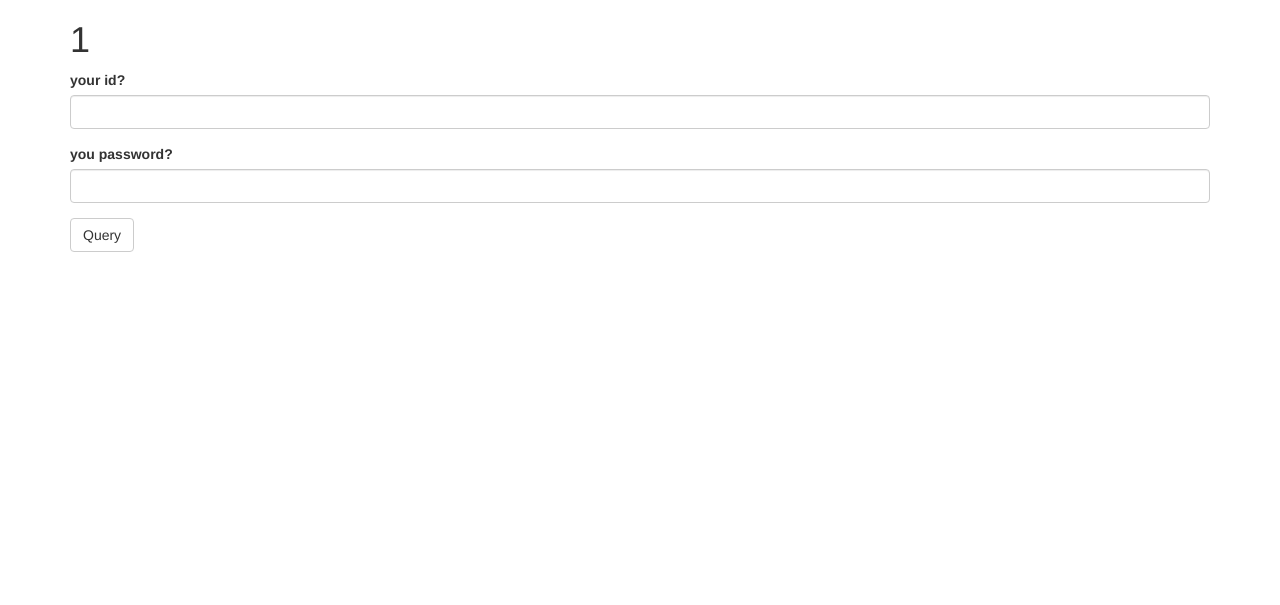
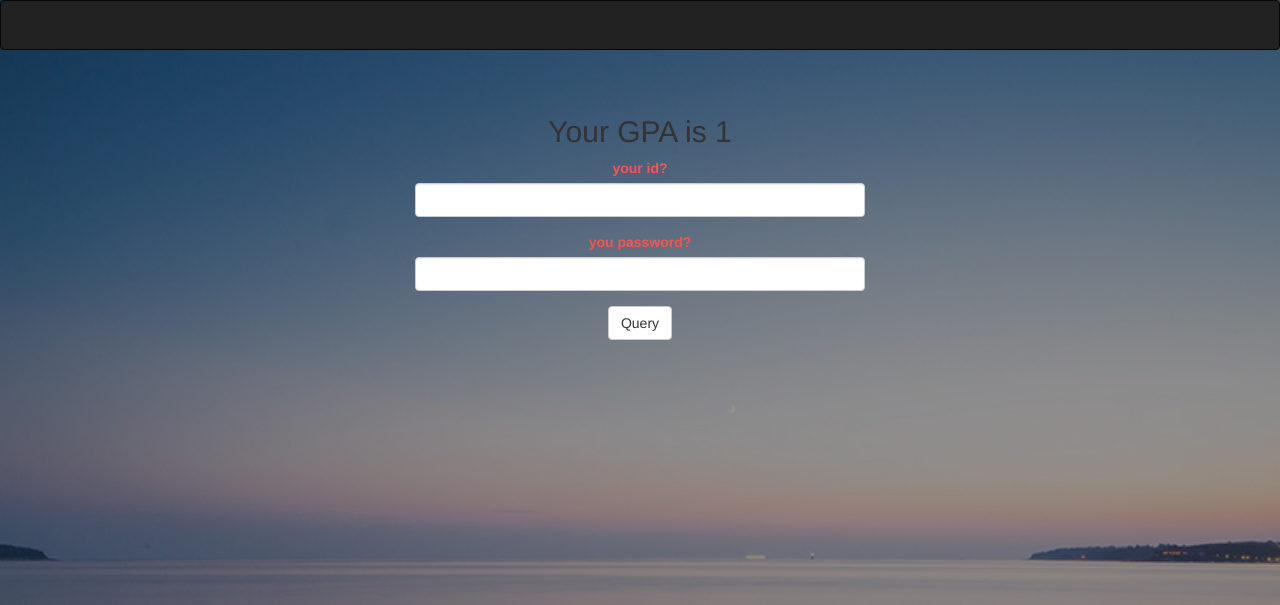
Before and after one commit to dianjiweiling/gpa, a Flask app: page / in a window 1280 px wide. Shown: the top 605 px of the page. Run offline with Flask 2, Linux system fonts and the light colour scheme; the visitor is signed in with stand-in values (Sample User, id 1); some libraries are stand-ins or nearby versions.

Commit message:
make the html better

```diff
--- a/app/main/views.py
+++ b/app/main/views.py
@@ -17,10 +17,12 @@ def index():
         print session['GPA']
         if session['GPA'] > 0:
             session['yes'] = True
-            student = Student(student_id=form.nameid.data)
-            info = Info(gpa=session['GPA'], student=student)
-            db.session.add_all([student, info])
-            db.session.commit()
+            student = Student.query.filter_by(student_id=form.nameid.data).first()
+            if student is None:
+                student = Student(student_id=form.nameid.data)
+                info = Info(gpa=session['GPA'], student=student)
+                db.session.add_all([student, info])
+                db.session.commit()
         else:
             flash(u'Your ID or Password is WRONG~')
             session['yes'] = False
--- a/app/static/homework.css
+++ b/app/static/homework.css
@@ -6,12 +6,19 @@ body {
   background-repeat: no-repeat;
   background-size: cover;
   font-family: Helvetica, Arial, sans-serif;
+  text-align: center;
 }
 
+.container {
+  margin: 0 auto;
+}
 .main-content {
   width: 500px;
-  padding: 20px 20px 20px 20px;
-  border: 1px solid #dddddd;
-  margin: 30px auto 0 auto;
-  background: #ffffff;
+  padding: 25px;
+  margin: 0 auto;
+  background-color: rgba(0,0,0,0)
 }
+
+.control-label {
+  color: #FF5151
+}
--- a/app/templates/base.html
+++ b/app/templates/base.html
@@ -4,11 +4,28 @@
 
 {% block head %}
 {{ super() }}
-
+<link rel="shortcut icon" href="{{ url_for('static', filename='favicon.ico') }}" type="image/x-icon">
+<link rel="icon" href="{{ url_for('static', filename='favicon.ico') }}" type="image/x-icon">
+<link rel="stylesheet" href="{{ url_for('static', filename='homework.css') }}" type="text/css">
 {% endblock %}
 
 {% block navbar %}
-
+<div class="navbar navbar-inverse" role="navigation">
+    <div class="container">
+        <div class="navbar-header">
+            <button type="button" class="navbar-toggle" data-toggle="collapse" data-target=".navbar-collapse">
+                <span class="sr-only">Toggle navigation</span>
+                <span class="icon-bar"></span>
+                <span class="icon-bar"></span>
+                <span class="icon-bar"></span>
+            </button>
+        </div>
+        <div class="navbar-collapse collapse">
+            <ul class="nav navbar-nav">
+            </ul>
+        </div>
+    </div>
+</div>
 {% endblock %}
 
 {% block content %}
@@ -19,8 +36,10 @@
         {{ message }}
     </div>
     {% endfor %}
+	<div class="main-content">
+		{% block page_content %}{% endblock %}
+	</div>
 
-    {% block page_content %}{% endblock %}
 </div>
 {% endblock %}
 
--- a/app/templates/index.html
+++ b/app/templates/index.html
@@ -6,9 +6,9 @@
 
 {% block page_content %}
 {% if yes %}
-<h1>{{ GPA }}</h1>
+<h2>Your GPA is {{ GPA }}</h2>
 {% endif %}
-{{ wtf.quick_form(form) }}
+{{ wtf.quick_form(form,extra_classes='form1') }}
 {% endblock %}
 
 {% block scripts %}
```
Also changed, not shown: app/static/favicon.ico (added).
